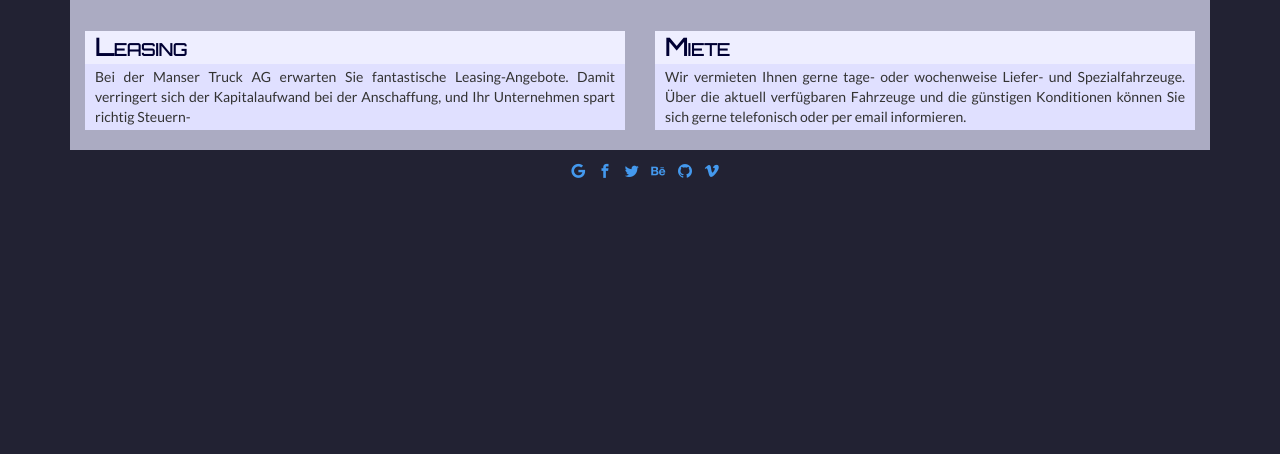
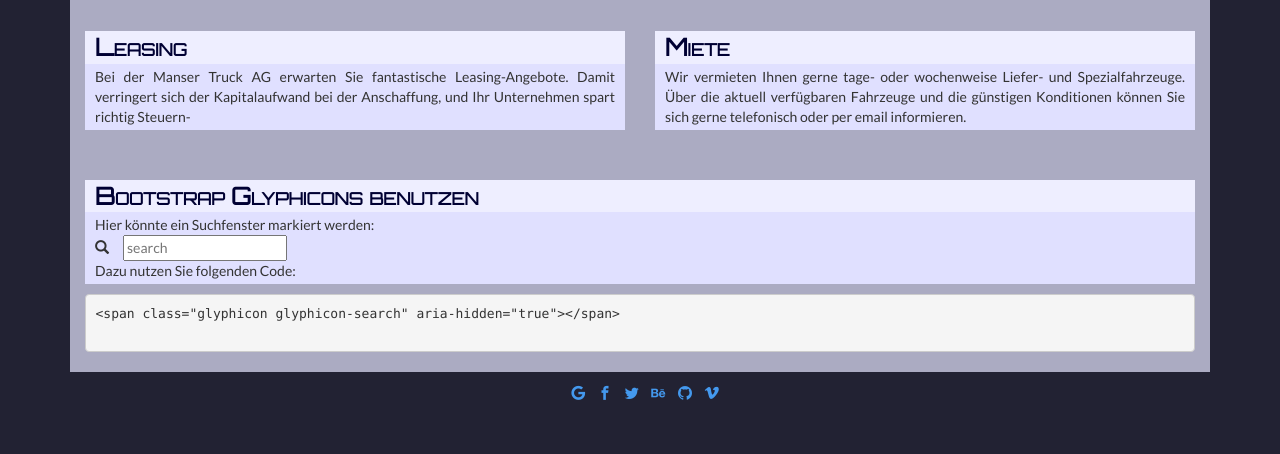
Before and after one commit to greenorca/m152_133, a PHP site: page /service.html in a window 1280 px wide. Shown: the part 358-812 px from the top of the page. Before the commit the page ends 536 px from the top, so only its background shows below. Run offline with PHP 8.4, Linux system fonts and the light colour scheme; some web fonts are replaced.

Commit message:
Überarbeitung

```diff
--- a/scss/style.css
+++ b/scss/style.css
@@ -97,8 +97,7 @@ article section p {
 
 @font-face {
   font-family: 'topomedics';
-  src: url("../fonts/topomedics.eot?99l2d9");
-  src: url("../fonts/topomedics.eot?99l2d9#iefix") format("embedded-opentype"), url("../fonts/topomedics.woff?99l2d9") format("woff");
+  src: url("../fonts/topomedics.eot?99l2d9"), url("../fonts/topomedics.eot?99l2d9#iefix") format("embedded-opentype"), url("../fonts/topomedics.woff?99l2d9") format("woff");
   /*url("../fonts/topomedics.svg?99l2d9#topomedics") format("svg");*/
   font-weight: normal;
   font-style: normal; }
@@ -116,8 +115,17 @@ article section p {
     color: red;
     font-weight: bold; }
 
-footer {
-  text-align: center; }
+footer, div.footer {
+  text-align: center;
+  /* svg styling */ }
+  footer svg, div.footer svg {
+    width: 32px;
+    height: 32px;
+    margin-right: 5px; }
+  footer svg > path, div.footer svg > path {
+    fill: yellow; }
+  footer svg > path:hover, div.footer svg > path:hover {
+    fill: red; }
 
 [class^="topomed-"],
 [class*=" topomed-"] {
--- a/scss/style.scss
+++ b/scss/style.scss
@@ -155,10 +155,9 @@ article{
 
 @font-face {
   font-family: 'topomedics';
-  src: url("../fonts/topomedics.eot?99l2d9");
-  src: url("../fonts/topomedics.eot?99l2d9#iefix") format("embedded-opentype"),
-  			/*url("../fonts/topomedics.ttf?99l2d9") format("truetype"),*/
-  			url("../fonts/topomedics.woff?99l2d9") format("woff");
+	  src: url("../fonts/topomedics.eot?99l2d9"),
+	  	url("../fonts/topomedics.eot?99l2d9#iefix") format("embedded-opentype"),
+  		url("../fonts/topomedics.woff?99l2d9") format("woff");
   			/*url("../fonts/topomedics.svg?99l2d9#topomedics") format("svg");*/
   font-weight: normal;
   font-style: normal;
@@ -181,8 +180,22 @@ article{
 	}
 }
 
-footer{
+footer, div.footer{
 	text-align: center;
+	/* svg styling */
+	svg{
+		width: 32px;
+		height: 32px;
+		margin-right: 5px;
+	}
+
+	svg>path{
+		fill: yellow;
+	}
+
+	svg>path:hover{
+		fill: red;
+	}
 }
 
 [class^="topomed-"],
--- a/service.html
+++ b/service.html
@@ -43,8 +43,8 @@
                         <li class="dropdown">
                             <a href="trucks.html" class="dropdown-toggle disabled" data-toggle="dropdown" data-hover="dropdown" data-delay="500"role="button" aria-haspopup="true" aria-expanded="false">Fahrzeuge <span class="caret"></span></a>
                             <ul class="dropdown-menu">
-                                <li class="disabled"><a href="#">Actros</a></li>
-                                <li class="disabled"><a href="#">Atego</a></li>
+                                <li><a href="trucks.html#actros">Actros</a></li>
+                                <li><a href="trucks.html#atego">Atego</a></li>
                                 <li class="disabled"><a href="#">Unimog</a></li>
                             </ul>
                         </li>
@@ -64,6 +64,7 @@
                 <p>Bei der Manser-Truck AG erreichen Sie im Notfall immer jemanden. Unser Werkstatt-Team ist erreichbar unter ...
 
 Gerne beraten wir Sie über Wartungsverträge, um die Verfügbarkeit Ihrer Fahrzeuge zu optimieren. </p>
+
             </section>
             <section class="col-md-6">
                 <h3>An- und Verkauf</h3>
@@ -77,14 +78,22 @@ Gerne beraten wir Sie über Wartungsverträge, um die Verfügbarkeit Ihrer Fahrz
                 <h3>Miete</h3>
                 <p>Wir vermieten Ihnen gerne tage- oder wochenweise Liefer- und Spezialfahrzeuge. Über die aktuell verfügbaren Fahrzeuge und die günstigen Konditionen können Sie sich gerne telefonisch oder per email informieren. </p>
             </section>
+            <section class="col-md-12">
+                <h3>Bootstrap Glyphicons benutzen</h3>
+                <p>Hier könnte ein Suchfenster markiert werden: <br>
+                <span class="glyphicon glyphicon-search" aria-hidden="true">&nbsp;</span><input type="text" placeholder="search"/><br> Dazu nutzen Sie folgenden Code:
+                </p>
+                <pre>&lt;span class=&quot;glyphicon glyphicon-search&quot; aria-hidden=&quot;true&quot;&gt;&lt;/span&gt;
+                </pre>
+            </section>
         </article>
         <footer class="content">
-            <span class="topomed-google"></span>
-            <span class="topomed-facebook"></span>
-            <span class="topomed-twitter"></span>
-            <span class="topomed-behance"></span>
-            <span class="topomed-github"></span>
-            <span class="topomed-vimeo"></span>
+            <a href="http://www.google.com"><span class="topomed-google"></span></a>
+            <a href="http://www.facebook.com"><span class="topomed-facebook"></span></a>
+            <a href="http://wwww.twitter.com"><span class="topomed-twitter"></span></a>
+            <a href="http://behance.com"><span class="topomed-behance"></span></a>
+            <a href="http://github.io"><span class="topomed-github"></span></a>
+            <a href="http://vimeo"><span class="topomed-vimeo"></span></a>
         </footer>
 
     </div>
```
Also changed, not shown: anmeldung.html (+8 -8 lines), index.html (+9 -9 lines), team.html (+21 -8 lines), trucks.html (+10 -10 lines), vermietung.html (+8 -8 lines), img/svg_icons/395-google3.svg (added), img/svg_icons/398-google-plus3.svg (added), img/svg_icons/402-facebook2.svg (added), img/svg_icons/404-whatsapp.svg (added), img/svg_icons/407-twitter.svg (added), img/svg_icons/426-behance2.svg (added), img/svg_icons/432-onedrive.svg (added), img/svg_icons/433-github.svg (added), 2 other files.
